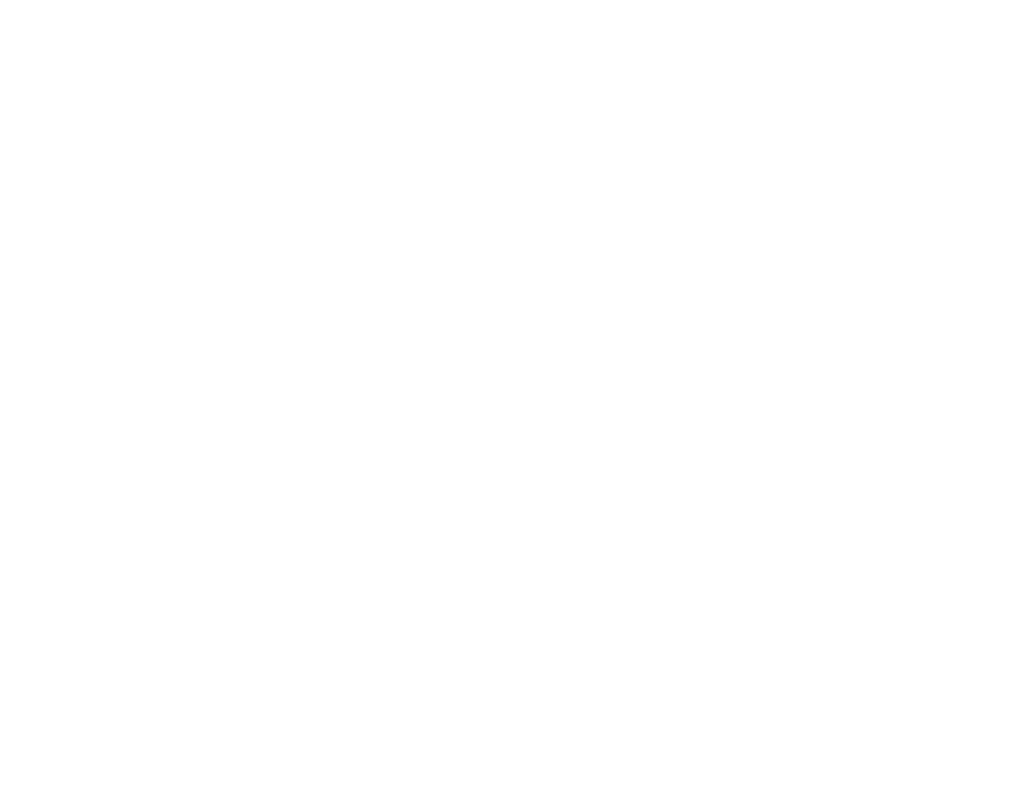
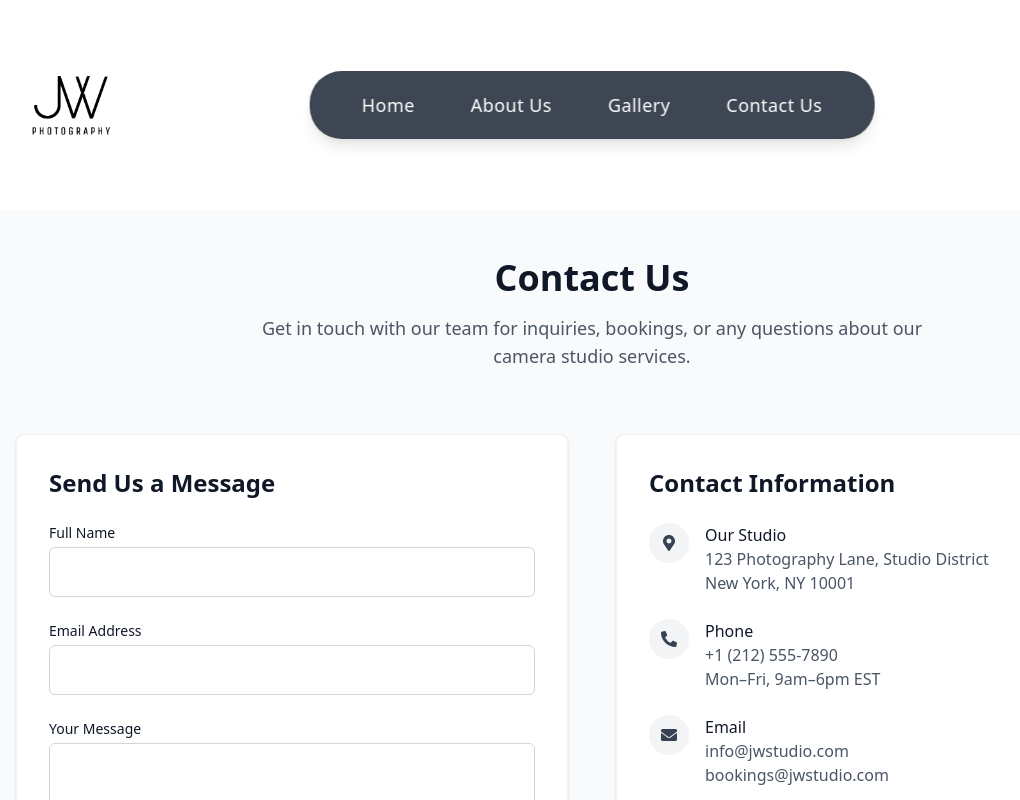
Before and after one commit to theshanGeeth123/JW-studio-system, a React (Vite) app in the folder JW-Studio/: page /contactUs in a window 1280 px wide. Before the commit this address had no page. Shown: the top 800 px of the page, without its empty margins (48-1068 px from the left). Built offline with nearby package versions, Linux system fonts and the light colour scheme; no server answers.

Commit message:
NavBar changed

```diff
--- a/JW-Studio/package.json
+++ b/JW-Studio/package.json
@@ -19,7 +19,7 @@
     "react": "^19.1.1",
     "react-dom": "^19.1.1",
     "react-icons": "^5.5.0",
-    "react-router-dom": "^7.8.1",
+    "react-router-dom": "^7.8.2",
     "tailwindcss": "^4.1.12"
   },
   "devDependencies": {
--- a/JW-Studio/src/App.jsx
+++ b/JW-Studio/src/App.jsx
@@ -8,10 +8,11 @@
 function App() {
   return (
     <Routes>
-      <Route path="/" element={<AboutPage />} />
+      <Route path="/" element={<ContactUs />} />
+      <Route path="/home" element={<HomePage />} />
       <Route path='/aboutPage' element={<AboutPage/>}/>
-      <Route path='/homePage' element={<HomePage/>}/>
       <Route path="/galleryPage" element={<Gallery />} />
+      <Route path="/contactUs" element={<ContactUs />} />
     </Routes>
   )
 }
--- a/JW-Studio/src/landingPages/AboutPage.jsx
+++ b/JW-Studio/src/landingPages/AboutPage.jsx
@@ -1,5 +1,5 @@
 import React from 'react';
-import NavBar2 from './NavBar2';
+import NavBar2 from './NavBar';
 import AOS from "aos";
 import "aos/dist/aos.css";
 
--- a/JW-Studio/src/landingPages/NavBar.jsx
+++ b/JW-Studio/src/landingPages/NavBar.jsx
@@ -1,5 +1,6 @@
 // NavBar.jsx
 import { useState, useEffect } from "react";
+import { useNavigate } from "react-router-dom";
 import AOS from "aos";
 import "aos/dist/aos.css";
 
@@ -8,6 +9,13 @@
 
 export default function NavBar() {
   const [menuOpen, setMenuOpen] = useState(false);
+  const navigate = useNavigate();
+
+  // helper to navigate + close mobile menu if open
+  const go = (path) => {
+    navigate(path);
+    if (menuOpen) setMenuOpen(false);
+  };
 
   // Init AOS + close menu on scroll
   useEffect(() => {
@@ -57,13 +65,18 @@
       <div className="mx-auto max-w-[1200px] flex items-center justify-between">
         {/* Logo */}
         <div className="z-50 relative min-w-[40px] min-h-[40px]">
-          <a href="/">
+          <button
+            type="button"
+            aria-label="Go to home"
+            onClick={() => go("/")}
+            className="focus:outline-none"
+          >
             <img
               src={image3}
               alt="Logo"
               className="logo-color w-24 md:w-32 lg:w-40 transition-all duration-300 pt-5"
             />
-          </a>
+          </button>
         </div>
 
         {/* Desktop Navigation (Pill style) */}
@@ -77,45 +90,41 @@
               "shadow-lg text-base md:text-lg",
             ].join(" ")}
           >
-            <li>
-              <a
-                href="homePage"
-                className=" transition-colors duration-200 py-2 px-1"
-                data-aos="fade-down"
-                data-aos-duration="1500"
+            <li data-aos="fade-down" data-aos-duration="1500">
+              <button
+                type="button"
+                onClick={() => go("/home")}
+                className="transition-colors duration-200 py-2 px-1 focus:outline-none"
               >
                 Home
-              </a>
+              </button>
             </li>
-            <li>
-              <a
-                href="/aboutPage"
-                className=" transition-colors duration-200 py-2 px-1"
-                data-aos="fade-down"
-                data-aos-duration="1800"
+            <li data-aos="fade-down" data-aos-duration="1800">
+              <button
+                type="button"
+                onClick={() => go("/about")}
+                className="transition-colors duration-200 py-2 px-1 focus:outline-none"
               >
                 About Us
-              </a>
+              </button>
             </li>
-            <li>
-              <a
-                href="#booking"
-                className=" transition-colors duration-200 py-2 px-1"
-                data-aos="fade-down"
-                data-aos-duration="2100"
+            <li data-aos="fade-down" data-aos-duration="2100">
+              <button
+                type="button"
+                onClick={() => go("/gallery")}
+                className="transition-colors duration-200 py-2 px-1 focus:outline-none"
               >
-                Booking
-              </a>
+                Gallery
+              </button>
             </li>
-            <li>
-              <a
-                href="#contact"
-                className=" transition-colors duration-200 py-2 px-1"
-                data-aos="fade-down"
-                data-aos-duration="2400"
+            <li data-aos="fade-down" data-aos-duration="2400">
+              <button
+                type="button"
+                onClick={() => go("/contact")}
+                className="transition-colors duration-200 py-2 px-1 focus:outline-none"
               >
                 Contact Us
-              </a>
+              </button>
             </li>
           </ul>
         </div>
@@ -136,40 +145,41 @@
         <div
           id="mobile-menu"
           aria-hidden={!menuOpen}
-          className={`
-            lg:hidden fixed inset-0 bg-gray-900/95 backdrop-blur-lg z-40 transition-all duration-500 ease-in-out
-            ${menuOpen ? "opacity-100 translate-y-0" : "opacity-0 -translate-y-full pointer-events-none"}
-          `}
+          className={`lg:hidden fixed inset-0 bg-gray-900/95 backdrop-blur-lg z-40 transition-all duration-500 ease-in-out ${
+            menuOpen
+              ? "opacity-100 translate-y-0"
+              : "opacity-0 -translate-y-full pointer-events-none"
+          }`}
         >
           <div className="flex flex-col items-center justify-center h-full space-y-8">
-            <a
-              href="homePage"
-              className="text-white text-xl font-medium tracking-wide  transition-colors py-3"
-              onClick={() => setMenuOpen(false)}
+            <button
+              type="button"
+              onClick={() => go("/home")}
+              className="text-white text-xl font-medium tracking-wide transition-colors py-3 focus:outline-none"
             >
               Home
-            </a>
-            <a
-              href="/aboutPage"
-              className="text-white text-xl font-medium tracking-wide  transition-colors py-3"
-              onClick={() => setMenuOpen(false)}
+            </button>
+            <button
+              type="button"
+              onClick={() => go("/about")}
+              className="text-white text-xl font-medium tracking-wide transition-colors py-3 focus:outline-none"
             >
               About Us
-            </a>
-            <a
-              href="#booking"
-              className="text-white text-xl font-medium tracking-wide  transition-colors py-3"
-              onClick={() => setMenuOpen(false)}
+            </button>
+            <button
+              type="button"
+              onClick={() => go("/gallery")}
+              className="text-white text-xl font-medium tracking-wide transition-colors py-3 focus:outline-none"
             >
-              Booking
-            </a>
-            <a
-              href="#contact"
-              className="text-white text-xl font-medium tracking-wide  transition-colors py-3"
-              onClick={() => setMenuOpen(false)}
+              Booking / Gallery
+            </button>
+            <button
+              type="button"
+              onClick={() => go("/contact")}
+              className="text-white text-xl font-medium tracking-wide transition-colors py-3 focus:outline-none"
             >
               Contact Us
-            </a>
+            </button>
           </div>
         </div>
       </div>
```
Also changed, not shown: 1 other file (tests, documents, lock files or other folders).
